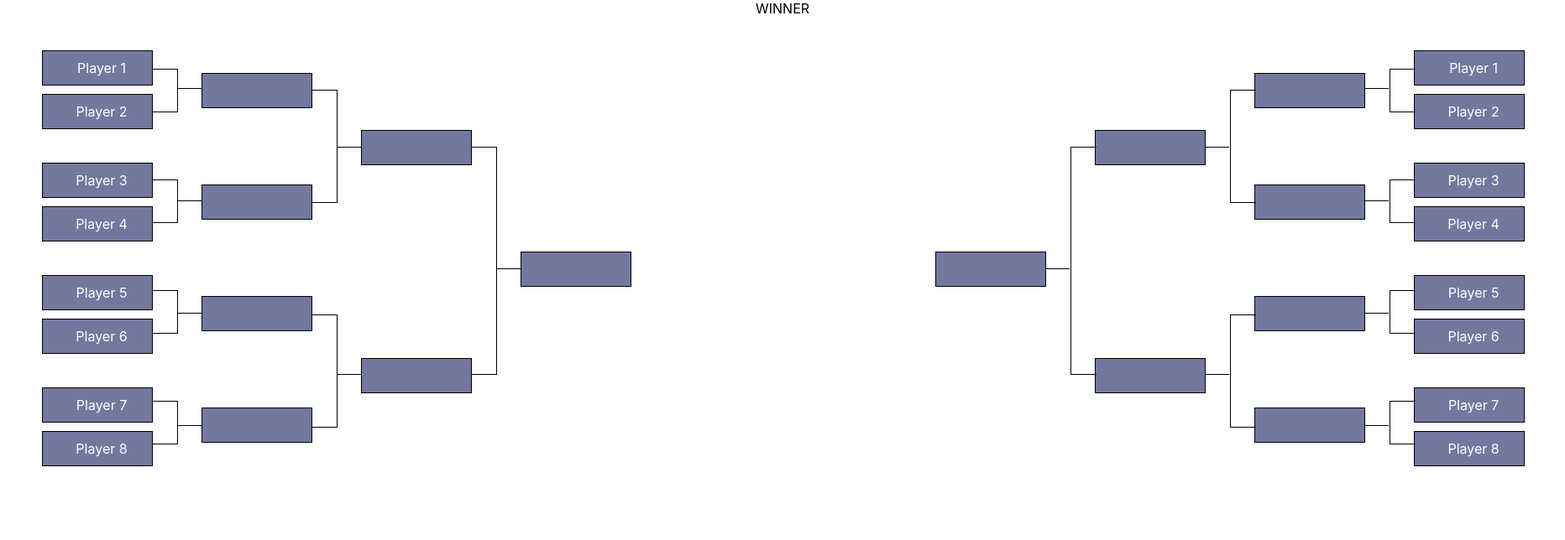
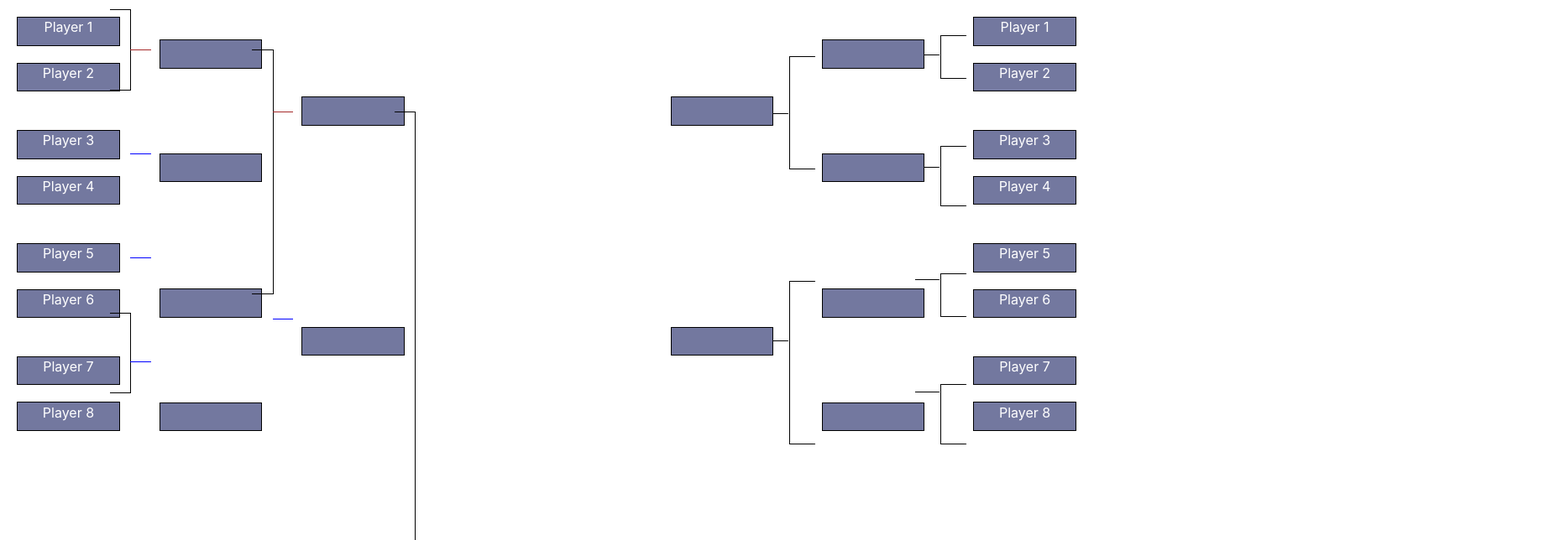
Before and after one commit to rajbharath/tournament-brackets-css, a React (Create React App) app: page / in a window 1280 px wide. Shown: the top 644 px of the page at 84% size, 1864 px wide, since content can reach past the window. Built offline with nearby package versions, Linux system fonts and the light colour scheme.

Commit message:
Intermediate work - making percentage calculation

```diff
--- a/src/App.css
+++ b/src/App.css
@@ -49,208 +49,145 @@
 }
 
 #main {
-    margin: auto;
+    /* margin: auto; */
+    width: 100%;
     display: flex;
     flex-direction: row;
 }
 
 
 #left, #right {
+    width: 40%;
     display: flex;
     flex-direction: column;
 }
 
 #top, #bottom {
+    height: 46%;
     display: flex;
     flex-direction: row;
-    border-radius: 10px;
-    margin: 50px;
-    margin: 50px;
-}
-
-/*
-#left > #top .team-name {
-    background-color: var(--group-1-team-color);
-}
-
-#left > #bottom .team-name {
-    background-color: var(--group-2-team-color);
-}
-
-#right > #top .team-name {
-    background-color: var(--group-3-team-color);
-}
-
-#right > #bottom .team-name {
-    background-color: var(--group-4-team-color);
-}
-
-#left  #top .box {
-    background-color: var(--group-1-box-color);
-}
-
-#left  #bottom .box {
-    background-color: var(--group-2-box-color);
-}
-
-#right  #top .box {
-    background-color: var(--group-3-box-color);
-}
-
-#right  #bottom .box {
-    background-color: var(--group-4-box-color);
-}
-
-#top .round-2, #top .round-3 {
-    flex-direction: column-reverse;
-}
-
-.box {
+    padding: 1%;
     margin: 1%;
-    z-index: -1;
-}
-
-li {
-    list-style: none;
-    text-align: center;
-    border-radius: 5px;
-}
-
-.knocked-out{
-    color: aliceblue;
-}
-
-.selected{
-    font-weight: bold;
-}
-
-
-.round-3 .after-space {
-    flex: 2;
-    margin: -35% -10%;
-    z-index: -1;
-}
-
-.connector {
-    width: 20%;
-    margin-left: 100%;
-    margin-top: -10%;
-    border-top: 1px solid black;
 }
 
 #center {
     margin: auto;
     border: 1px solid black;
     padding: 1%;
+    width: 8%;
 }
 
-.round {
+
+#container {
+    width: 100%;
+    /* height: 75%; */
+    float: left;
+}
+
+section {
+    float: left;
+    display: flex;
+    flex-direction: column;
+    height: 85%;
+    width: 24.5%;
+}
+
+section > div {
+    width: 98%;
+    height: 30px;
+    border: 1px solid #000;
+    background: #73789F;
+    color: white;
+    padding: 1%;
+    margin: 10px
+}
+
+section > div:nth-child(2n) {
+    margin-bottom: 30%;
+}
+
+.connecter {
+    width: 5%;
+    height: 100%;
+    float: left;
     display: flex;
     flex-direction: column;
 }
 
-
-.filler {
-    flex: 4;
-    margin: -10% 5%;
-} */
-
-#container {
-    width: 800px;
-    height: 600px;
-    float: left;
-}
-
-section {
-    width: 130px;
-    height: 520px;
-    float: left;
-}
-
-section > div {
-    width: 100px;
-    height: 20px;
-    border: 1px solid #000;
-    margin: 10px 0;
-    background: #73789F;
-    color: white;
-    padding: 10px 10px 10px 20px;
-}
-
-section > div:nth-child(2n) {
-    margin-bottom: 40px;
-}
-
-.connecter {
-    width: 30px;
-    height: 520px;
-    float: left;
-}
-
 .line {
-    width: 30px;
-    height: 520px;
+    width:5%;
+    height: 75%;
     float: left;
 }
 
 .connecter div {
     border: 1px solid #000;
     border-left: none;
-    height: 50px;
+    height: 8%;
     width: 100%;
-    margin: 80px 0 0 1px;
+    margin: 10% 0 0 1%;
 }
 
 .connecter div:first-child {
-    margin: 32px 0 0 1px;
+    margin: 5% 0 0 0;
+}
+
+
+.connecter div:nth-child(2n) {
+    border: none;
+    flex: 2;
 }
 
 .line div {
-    border-top: 1px solid #000;
-    margin: 133px 0 0 1px;
+    border-top: 1pt solid #000;
+    margin: 500% 0 0 0.5%;
+    border-color: blue;
 }
 
 .line div:first-child {
-    margin-top: 55px;
+    margin-top: 200%;
+    border-color: brown;
 }
 
 #quarterFinals > div {
-    margin-top: 91px;
+    margin-top: 10%;
 }
 
 #quarterFinals > div:first-child {
-    margin-top: 37px;
+    margin-top: 10%;
 }
 
 #conn2 div {
-    margin-top: 133px;
-    height: 133px;
+    margin-top: 500%;
+    height: 24.5%;
 }
 
 #conn2 div:first-child {
-    margin-top: 57px;
+    margin-top: 200%;
 }
 
 #line2 div {
-    margin-top: 270px;
+    margin-top: 1000%;
 }
 
 #line2 div:first-child {
-    margin-top: 125px;
+    margin-top: 500%;
 }
+
 #semiFinals > div {
-    margin-top: 230px;
+    /* margin-top: 200%;  */
 }
+
 #semiFinals > div:first-child {
-    margin-top: 105px;
+    /* margin-top: 105px;  */
 }
 #conn3 div {
-    margin-top: 125px;
-    height: 270px;
+    margin-top: 500%;
+    height: 50%;
 }
 
 #line3 div {
-    margin-top: 270px;
+    margin-top: 3%;
 }
 
 #final > div {
@@ -260,29 +197,11 @@ section > div:nth-child(2n) {
 
 
 #right #container {
-    width: 800px;
-    height: 600px;
     float: right;
 }
 
 #right section {
-    width: 130px;
-    height: 520px;
     float: right;
-}
-
-section > div {
-    width: 100px;
-    height: 20px;
-    border: 1px solid #000;
-    margin: 10px 0;
-    background: #73789F;
-    color: white;
-    padding: 10px 10px 10px 20px;
-}
-
-section > div:nth-child(2n) {
-    margin-bottom: 40px;
 }
 
 #right .connecter {
@@ -360,3 +279,86 @@ section > div:nth-child(2n) {
 #right #final > div {
     margin-top: 250px;
 }
+
+
+
+/*
+#left > #top .team-name {
+    background-color: var(--group-1-team-color);
+}
+
+#left > #bottom .team-name {
+    background-color: var(--group-2-team-color);
+}
+
+#right > #top .team-name {
+    background-color: var(--group-3-team-color);
+}
+
+#right > #bottom .team-name {
+    background-color: var(--group-4-team-color);
+}
+
+#left  #top .box {
+    background-color: var(--group-1-box-color);
+}
+
+#left  #bottom .box {
+    background-color: var(--group-2-box-color);
+}
+
+#right  #top .box {
+    background-color: var(--group-3-box-color);
+}
+
+#right  #bottom .box {
+    background-color: var(--group-4-box-color);
+}
+
+#top .round-2, #top .round-3 {
+    flex-direction: column-reverse;
+}
+
+.box {
+    margin: 1%;
+    z-index: -1;
+}
+
+li {
+    list-style: none;
+    text-align: center;
+    border-radius: 5px;
+}
+
+.knocked-out{
+    color: aliceblue;
+}
+
+.selected{
+    font-weight: bold;
+}
+
+
+.round-3 .after-space {
+    flex: 2;
+    margin: -35% -10%;
+    z-index: -1;
+}
+
+.connector {
+    width: 20%;
+    margin-left: 100%;
+    margin-top: -10%;
+    border-top: 1px solid black;
+}
+
+.round {
+    display: flex;
+    flex-direction: column;
+}
+
+
+.filler {
+    flex: 4;
+    margin: -10% 5%;
+} */
--- a/src/App.js
+++ b/src/App.js
@@ -11,20 +11,7 @@ function App() {
             'name': 'Stage2',
         }
     ];
-    var treeData =
-    {
-        "name": "Top Level",
-        "children": [
-            {
-                "name": "Level 2: A",
-                "children": [
-                    { "name": "Son of A" },
-                    { "name": "Daughter of A" }
-                ]
-            },
-            { "name": "Level 2: B" }
-        ]
-    };
+
     const boxes = data.map(stage => (<div>{stage.name}</div>));
 
 
@@ -47,6 +34,9 @@ function App() {
                             </section>
 
                             <div class="connecter">
+                                <div></div>
+                                <div></div>
+                                <div></div>
                                 <div></div>
                                 <div></div>
                                 <div></div>
```
